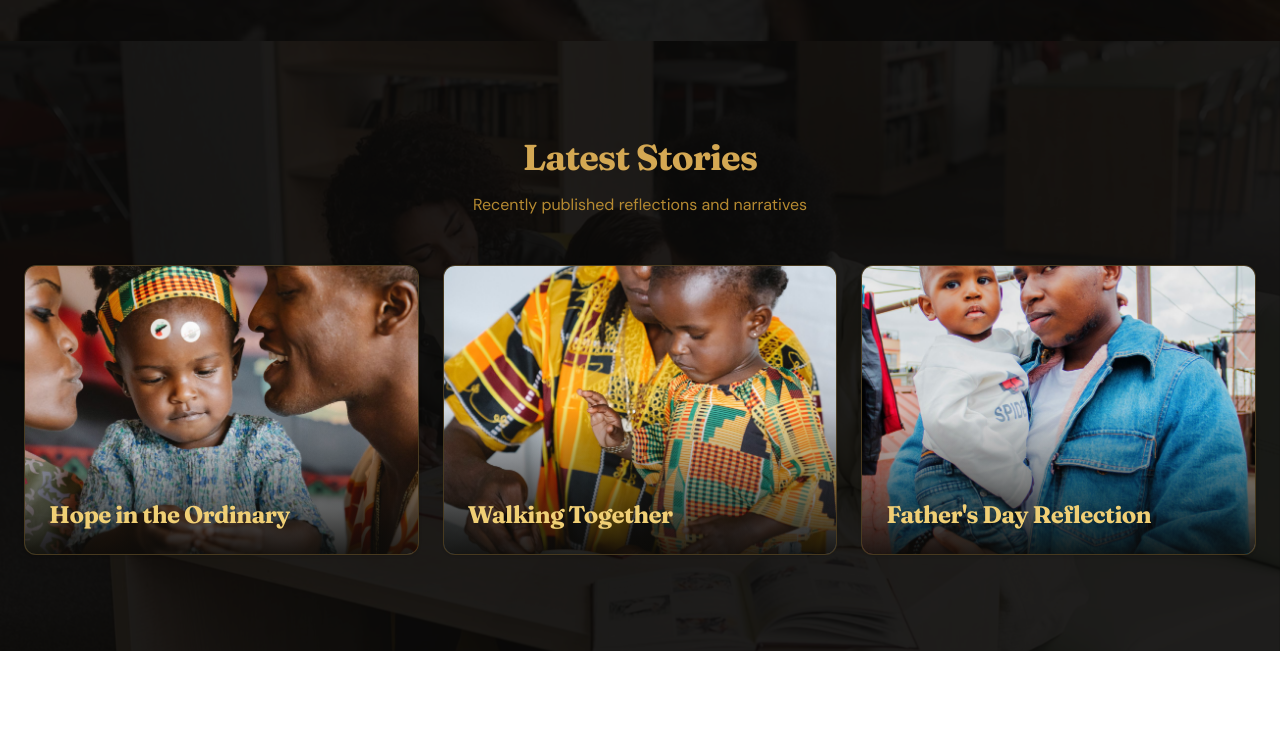
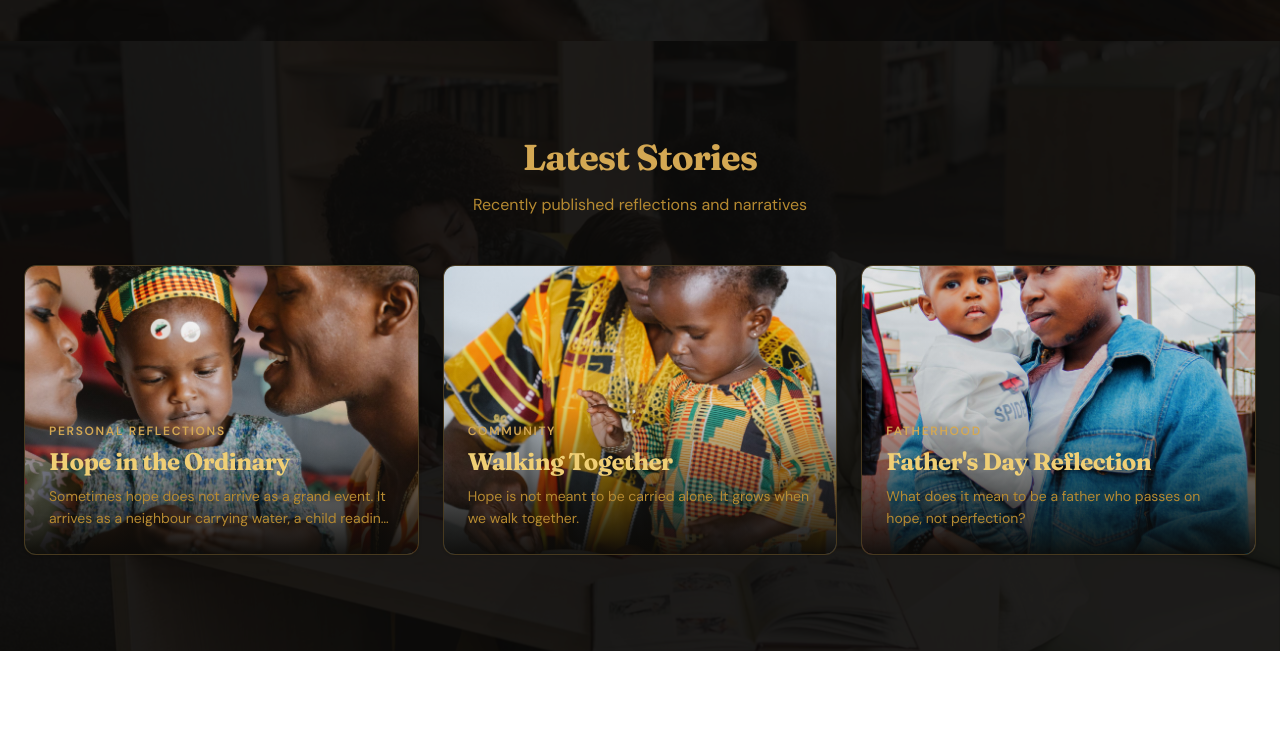
Before and after one commit to Amonochuka/blog, a Next.js app: page / in a window 1280 px wide. Shown: the part 1700-2445 px from the top of the page. Built offline with nearby package versions, Linux system fonts and the light colour scheme; no server answers; the database is empty.

Commit message:
Render latest published stories on homepage

```diff
--- a/app/page.tsx
+++ b/app/page.tsx
@@ -3,8 +3,30 @@ import Link from "next/link";
 import { BaseLayout } from "@/components/BaseLayout";
 import { FamilyPhotoBackdrop } from "@/components/FamilyPhotoBackdrop";
 import { NewsletterForm } from "@/components/NewsletterForm";
+import { getAppBaseUrl } from "@/lib/site-url";
 
-export default function Home() {
+type HomeStory = {
+  id: string;
+  title: string;
+  image: string;
+  category: string;
+  excerpt: string;
+};
+
+export const dynamic = "force-dynamic";
+
+export default async function Home() {
+  let latestStories: HomeStory[] = [];
+  try {
+    const response = await fetch(`${getAppBaseUrl()}/api/content`, { cache: "no-store" });
+    if (response.ok) {
+      const content = await response.json() as { stories?: HomeStory[] };
+      latestStories = content.stories?.slice(0, 3) ?? [];
+    }
+  } catch (error) {
+    console.error("Could not load the latest homepage stories:", error);
+  }
+
   return (
     <BaseLayout>
       <section className="relative isolate flex items-center justify-center overflow-hidden bg-brand-black py-10 sm:py-16">
@@ -156,67 +178,48 @@ export default function Home() {
             <p className="text-brand-gold-muted">Recently published reflections and narratives</p>
           </div>
 
-          <div className="grid grid-cols-1 md:grid-cols-2 lg:grid-cols-3 gap-6">
+          {latestStories.length > 0 ? (
+            <div className="grid grid-cols-1 gap-6 md:grid-cols-2 lg:grid-cols-3">
+              {latestStories.map((story) => (
                 <Link
-              href="/stories/hope-in-the-ordinary"
-              className="group transition-colors"
+                  key={story.id}
+                  href={`/stories/${story.id}`}
+                  className="group rounded-xl focus-visible:outline-2 focus-visible:outline-offset-4 focus-visible:outline-brand-gold"
                 >
                   <article className="relative overflow-hidden rounded-xl border border-brand-gold/30 bg-brand-black shadow-sm transition-colors group-hover:border-brand-gold">
                     <Image
-                  src="/images/family-community-home.jpg"
-                  alt="Hope in the Ordinary"
-                  className="h-72 w-full object-cover"
+                      src={story.image}
+                      alt={story.title}
+                      className="h-72 w-full object-cover transition-transform duration-500 group-hover:scale-[1.03]"
                       width={800}
                       height={600}
                       loading="lazy"
                     />
-                <div className="absolute inset-0 bg-gradient-to-t from-brand-black/90 via-transparent to-transparent" />
+                    <div className="absolute inset-0 bg-gradient-to-t from-brand-black/95 via-brand-black/10 to-transparent" />
                     <div className="absolute inset-x-0 bottom-0 p-6 text-brand-gold-light">
-                  <h3 className="text-2xl font-bold leading-tight">Hope in the Ordinary</h3>
+                      <p className="mb-2 text-xs font-semibold uppercase tracking-[0.14em] text-brand-gold">
+                        {story.category}
+                      </p>
+                      <h3 className="text-2xl font-bold leading-tight">{story.title}</h3>
+                      <p className="mt-2 line-clamp-2 text-sm leading-relaxed text-brand-gold-muted">
+                        {story.excerpt}
+                      </p>
                     </div>
                   </article>
                 </Link>
-
+              ))}
+            </div>
+          ) : (
+            <div className="rounded-2xl border border-brand-gold/30 bg-brand-black/85 px-6 py-10 text-center">
+              <p className="text-brand-gold-light">New stories are on the way.</p>
               <Link
-              href="/stories/walking-together"
-              className="group transition-colors"
+                href="/submit-story"
+                className="mt-4 inline-flex font-semibold text-brand-gold underline underline-offset-4 hover:text-brand-gold-light"
               >
-              <article className="relative overflow-hidden rounded-xl border border-brand-gold/30 bg-brand-black shadow-sm transition-colors group-hover:border-brand-gold">
-                <Image
-                  src="/images/african-family-meal.jpg"
-                  alt="Walking Together"
-                  className="h-72 w-full object-cover"
-                  width={800}
-                  height={600}
-                  loading="lazy"
-                />
-                <div className="absolute inset-0 bg-gradient-to-t from-brand-black/90 via-transparent to-transparent" />
-                <div className="absolute inset-x-0 bottom-0 p-6 text-brand-gold-light">
-                  <h3 className="text-2xl font-bold leading-tight">Walking Together</h3>
-                </div>
-              </article>
-            </Link>
-
-            <Link
-              href="/stories/fathers-day-reflection"
-              className="group transition-colors"
-            >
-              <article className="relative overflow-hidden rounded-xl border border-brand-gold/30 bg-brand-black shadow-sm transition-colors group-hover:border-brand-gold">
-                <Image
-                  src="/images/family-nairobi-father.jpg"
-                  alt="Father's Day Reflection"
-                  className="h-72 w-full object-cover"
-                  width={800}
-                  height={600}
-                  loading="lazy"
-                />
-                <div className="absolute inset-0 bg-gradient-to-t from-brand-black/90 via-transparent to-transparent" />
-                <div className="absolute inset-x-0 bottom-0 p-6 text-brand-gold-light">
-                  <h3 className="text-2xl font-bold leading-tight">Father&apos;s Day Reflection</h3>
-                </div>
-              </article>
+                Share your story <span aria-hidden="true" className="ml-2">→</span>
               </Link>
             </div>
+          )}
         </div>
       </section>
 
```
Lines whose indentation alone changed are shown as unchanged.
